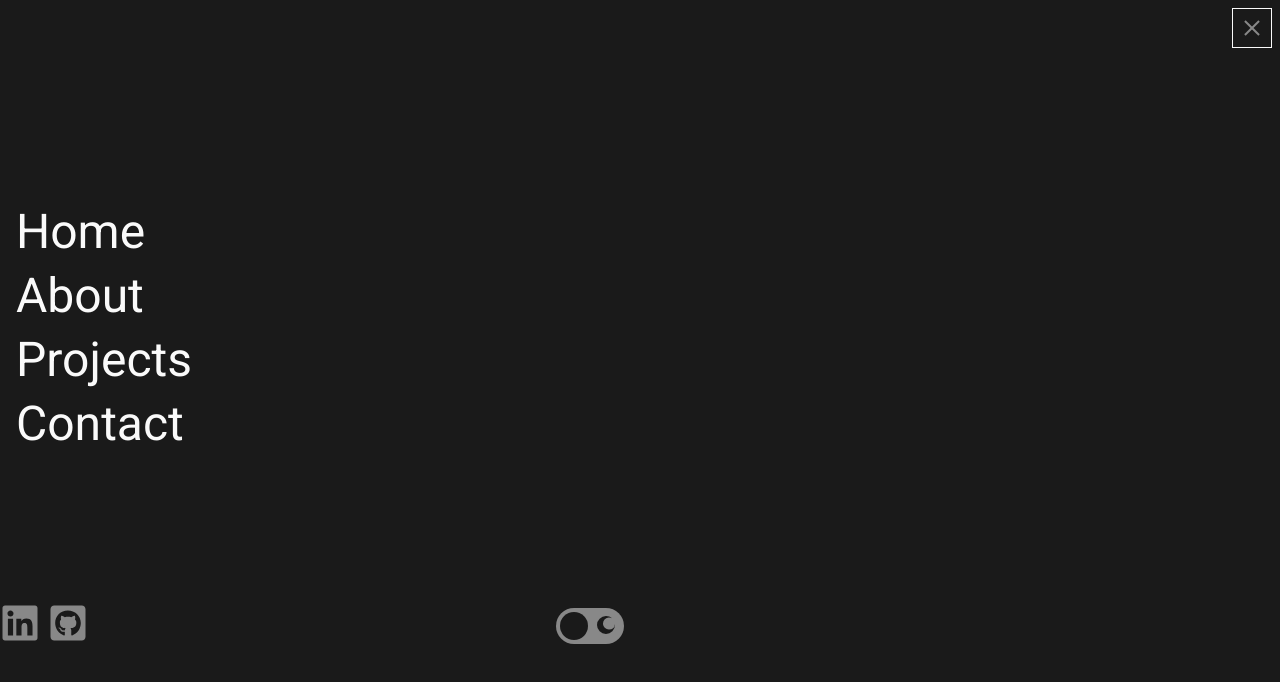
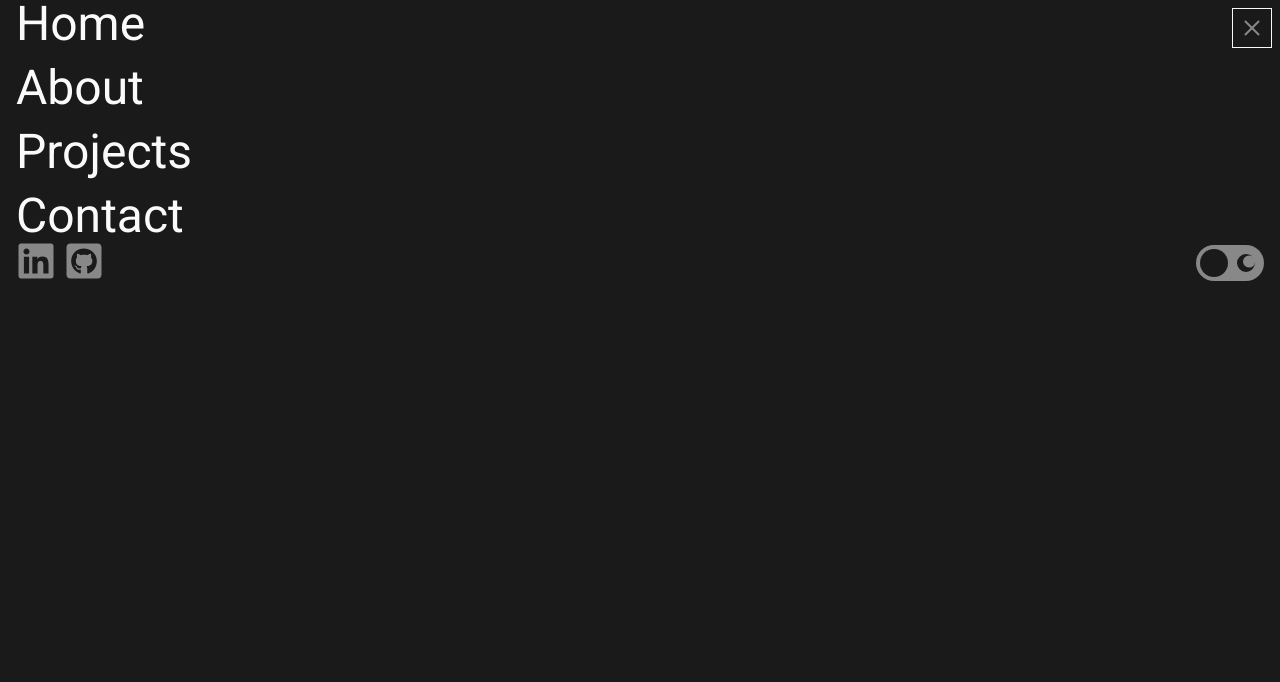
Before and after one commit to bnielsencodes/bnielsen.dev-v2, a Next.js app: page / in a window 1280 px wide. Both pictures are taken after a click on the button 1252 px from the left and 27 px from the top of the page. Shown: the top 682 px of the page. Built offline with nearby package versions, Linux system fonts and the light colour scheme.

Commit message:
Update layout

```diff
--- a/app/components/navigation/MobileNav.tsx
+++ b/app/components/navigation/MobileNav.tsx
@@ -11,7 +11,7 @@ export default function MobileNav(props: any) {
       })}
     >
       {/* top container */}
-      <div className="flex items-center justify-start w-1/2 h-full pt-52 pb-4 pl-4">
+      <div className="flex items-center justify-start w-full pl-4">
         <ul
           className={clsx("flex flex-col justify-between h-60 text-5xl", {
             "text-neutral-500": props.darkMode,
@@ -65,7 +65,7 @@ export default function MobileNav(props: any) {
         </ul>
       </div>
       {/* bottom container */}
-      <div className="flex items-center justify-between justify-end w-1/2 h-full pr-4 pb-[18px]">
+      <div className="flex items-center justify-between justify-end w-full px-4 pb-[18px]">
         <Socials darkMode={props.darkMode} />
         <ToggleTheme
           darkMode={props.darkMode}
```
